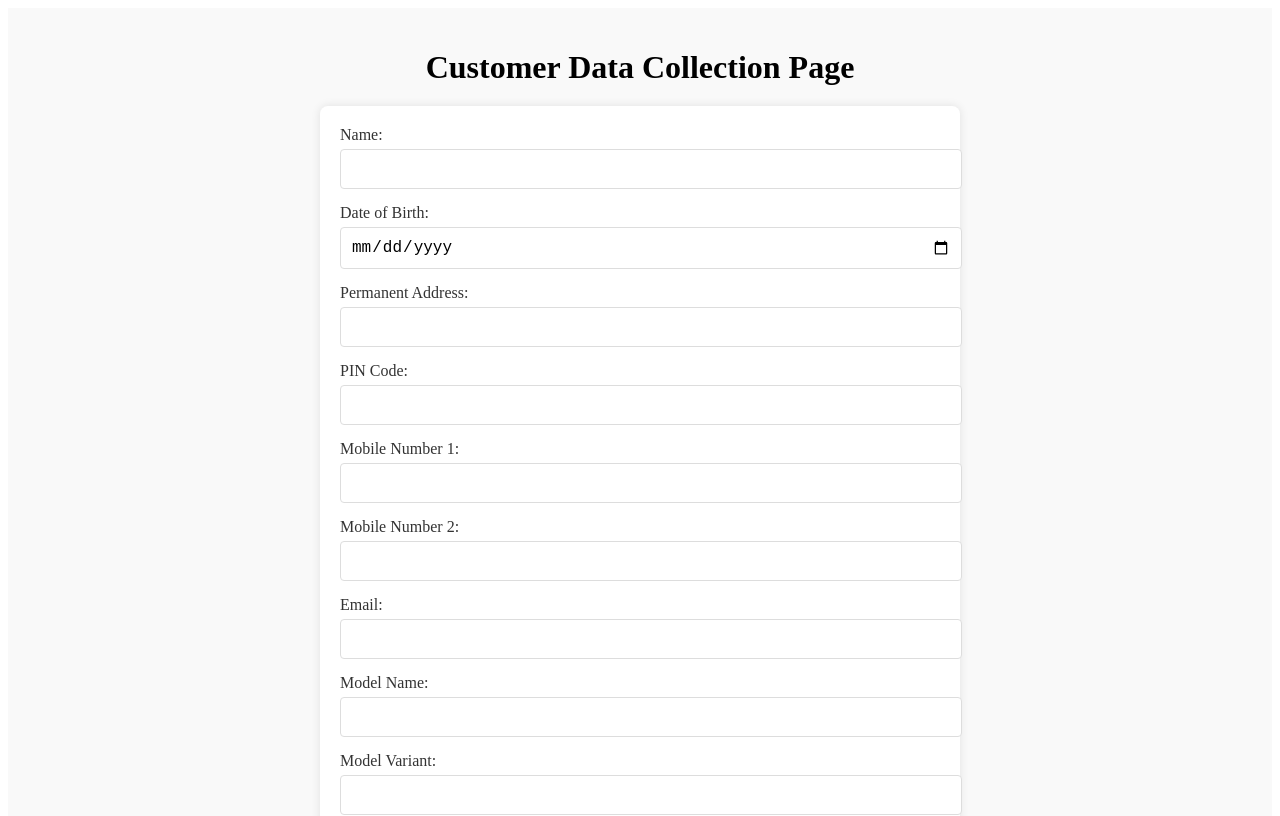
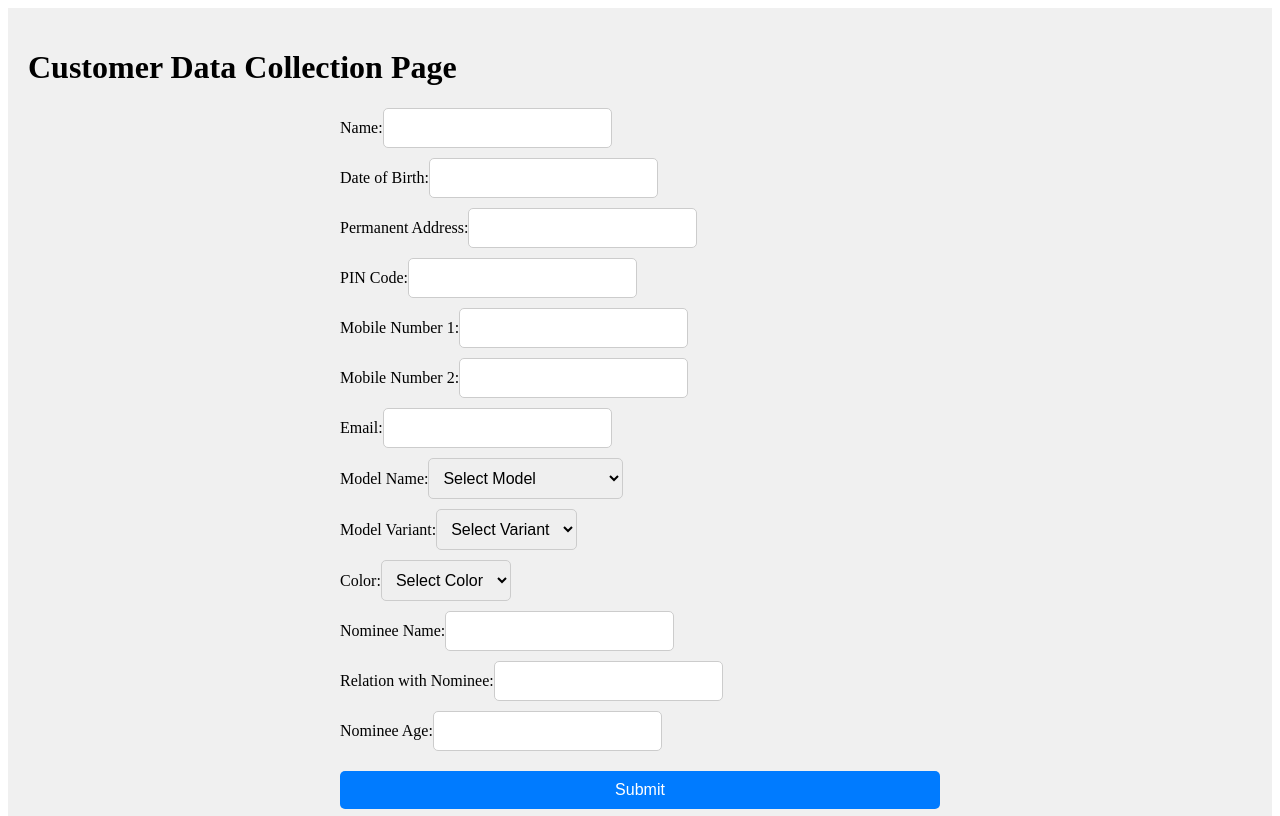
Before and after one commit to nevinsebastian/rto-tvs, a React (Create React App) app: page /customer-form in a window 1280 px wide. Shown: the top 816 px of the page. Built offline with nearby package versions, Linux system fonts and the light colour scheme.

Commit message:
set form

```diff
--- a/src/pages/CustomerInfo.js
+++ b/src/pages/CustomerInfo.js
@@ -1,4 +1,4 @@
-import React, { useState } from 'react';
+import React, { useState, useEffect } from 'react';
 import { useLocation } from 'react-router-dom';
 
 const CustomerInfo = () => {
@@ -22,6 +22,30 @@ const CustomerInfo = () => {
     nomineeAge: ''
   });
 
+  const [models, setModels] = useState({});
+  const [variants, setVariants] = useState({});
+  const [colors, setColors] = useState([]);
+
+  useEffect(() => {
+    // Fetch the JSON data from the public directory
+    fetch('/tvsModels.json')
+      .then(response => response.json())
+      .then(data => {
+        setModels(data.models);
+      })
+      .catch(error => console.error('Error fetching TVS models:', error));
+  }, []);
+
+  useEffect(() => {
+    if (models[formData.modelName]) {
+      setVariants(models[formData.modelName].variants);
+      setColors(models[formData.modelName].variants[formData.modelVariant] || []);
+    } else {
+      setVariants({});
+      setColors([]);
+    }
+  }, [formData.modelName, formData.modelVariant, models]);
+
   const handleChange = (e) => {
     const { name, value } = e.target;
     setFormData(prevData => ({
@@ -30,19 +54,39 @@ const CustomerInfo = () => {
     }));
   };
 
+  const handleModelChange = (e) => {
+    const modelName = e.target.value;
+    setFormData(prevData => ({
+      ...prevData,
+      modelName,
+      modelVariant: '',  // Reset variant and color when model changes
+      color: ''
+    }));
+  };
+
+  const handleVariantChange = (e) => {
+    const variant = e.target.value;
+    setFormData(prevData => ({
+      ...prevData,
+      modelVariant: variant,
+      color: ''  // Reset color when variant changes
+    }));
+    setColors(variants[variant] || []);
+  };
+
   const handleSubmit = (e) => {
     e.preventDefault();
-    // Handle form submission logic here
+    // Handle form submission logic here (e.g., sending data to a server)
     console.log('Form Data Submitted:', formData);
   };
 
   return (
     <div style={styles.container}>
-      <h1 style={styles.heading}>Customer Data Collection Page</h1>
-      {name && <p style={styles.welcomeText}>Welcome, {decodeURIComponent(name)}! Please fill in your details below.</p>}
+      <h1>Customer Data Collection Page</h1>
+      {name && <p>Welcome, {decodeURIComponent(name)}! Please fill in your details below.</p>}
       <form onSubmit={handleSubmit} style={styles.form}>
-        <div style={styles.inputGroup}>
-          <label style={styles.label}>Name:</label>
+        <label>
+          Name:
           <input
             type="text"
             name="name"
@@ -51,20 +95,20 @@ const CustomerInfo = () => {
             required
             style={styles.input}
           />
-        </div>
-        <div style={styles.inputGroup}>
-          <label style={styles.label}>Date of Birth:</label>
+        </label>
+        <label>
+          Date of Birth:
           <input
-            type="date"
+            type="text"
             name="dob"
             value={formData.dob}
             onChange={handleChange}
             required
             style={styles.input}
           />
-        </div>
-        <div style={styles.inputGroup}>
-          <label style={styles.label}>Permanent Address:</label>
+        </label>
+        <label>
+          Permanent Address:
           <input
             type="text"
             name="address"
@@ -73,9 +117,9 @@ const CustomerInfo = () => {
             required
             style={styles.input}
           />
-        </div>
-        <div style={styles.inputGroup}>
-          <label style={styles.label}>PIN Code:</label>
+        </label>
+        <label>
+          PIN Code:
           <input
             type="text"
             name="pin"
@@ -84,9 +128,9 @@ const CustomerInfo = () => {
             required
             style={styles.input}
           />
-        </div>
-        <div style={styles.inputGroup}>
-          <label style={styles.label}>Mobile Number 1:</label>
+        </label>
+        <label>
+          Mobile Number 1:
           <input
             type="text"
             name="mobile1"
@@ -95,9 +139,9 @@ const CustomerInfo = () => {
             required
             style={styles.input}
           />
-        </div>
-        <div style={styles.inputGroup}>
-          <label style={styles.label}>Mobile Number 2:</label>
+        </label>
+        <label>
+          Mobile Number 2:
           <input
             type="text"
             name="mobile2"
@@ -106,9 +150,9 @@ const CustomerInfo = () => {
             required
             style={styles.input}
           />
-        </div>
-        <div style={styles.inputGroup}>
-          <label style={styles.label}>Email:</label>
+        </label>
+        <label>
+          Email:
           <input
             type="email"
             name="email"
@@ -117,42 +161,54 @@ const CustomerInfo = () => {
             required
             style={styles.input}
           />
-        </div>
-        <div style={styles.inputGroup}>
-          <label style={styles.label}>Model Name:</label>
-          <input
-            type="text"
+        </label>
+        <label>
+          Model Name:
+          <select
             name="modelName"
             value={formData.modelName}
-            onChange={handleChange}
+            onChange={handleModelChange}
             required
             style={styles.input}
-          />
-        </div>
-        <div style={styles.inputGroup}>
-          <label style={styles.label}>Model Variant:</label>
-          <input
-            type="text"
+          >
+            <option value="">Select Model</option>
+            {Object.keys(models).map(model => (
+              <option key={model} value={model}>{model}</option>
+            ))}
+          </select>
+        </label>
+        <label>
+          Model Variant:
+          <select
             name="modelVariant"
             value={formData.modelVariant}
-            onChange={handleChange}
+            onChange={handleVariantChange}
             required
             style={styles.input}
-          />
-        </div>
-        <div style={styles.inputGroup}>
-          <label style={styles.label}>Color:</label>
-          <input
-            type="text"
+          >
+            <option value="">Select Variant</option>
+            {Object.keys(variants).map(variant => (
+              <option key={variant} value={variant}>{variant}</option>
+            ))}
+          </select>
+        </label>
+        <label>
+          Color:
+          <select
             name="color"
             value={formData.color}
             onChange={handleChange}
             required
             style={styles.input}
-          />
-        </div>
-        <div style={styles.inputGroup}>
-          <label style={styles.label}>Nominee Name:</label>
+          >
+            <option value="">Select Color</option>
+            {colors.map(color => (
+              <option key={color} value={color}>{color}</option>
+            ))}
+          </select>
+        </label>
+        <label>
+          Nominee Name:
           <input
             type="text"
             name="nomineeName"
@@ -161,9 +217,9 @@ const CustomerInfo = () => {
             required
             style={styles.input}
           />
-        </div>
-        <div style={styles.inputGroup}>
-          <label style={styles.label}>Relation with Nominee:</label>
+        </label>
+        <label>
+          Relation with Nominee:
           <input
             type="text"
             name="nomineeRelation"
@@ -172,18 +228,18 @@ const CustomerInfo = () => {
             required
             style={styles.input}
           />
-        </div>
-        <div style={styles.inputGroup}>
-          <label style={styles.label}>Nominee Age:</label>
+        </label>
+        <label>
+          Nominee Age:
           <input
-            type="number"
+            type="text"
             name="nomineeAge"
             value={formData.nomineeAge}
             onChange={handleChange}
             required
             style={styles.input}
           />
-        </div>
+        </label>
         <button type="submit" style={styles.button}>Submit</button>
       </form>
     </div>
@@ -193,58 +249,31 @@ const CustomerInfo = () => {
 const styles = {
   container: {
     padding: '20px',
-    background: '#f9f9f9',
+    background: '#f0f0f0',
     minHeight: '100vh',
+  },
+  form: {
     display: 'flex',
     flexDirection: 'column',
-    alignItems: 'center',
-    justifyContent: 'center',
-  },
-  heading: {
-    fontSize: '2rem',
-    marginBottom: '20px',
-  },
-  welcomeText: {
-    fontSize: '1.2rem',
-    marginBottom: '20px',
-    color: '#555',
-  },
-  form: {
-    width: '100%',
     maxWidth: '600px',
-    background: '#fff',
-    padding: '20px',
-    borderRadius: '8px',
-    boxShadow: '0 0 10px rgba(0, 0, 0, 0.1)',
-  },
-  inputGroup: {
-    marginBottom: '15px',
-  },
-  label: {
-    display: 'block',
-    fontSize: '1rem',
-    marginBottom: '5px',
-    color: '#333',
+    margin: '0 auto',
   },
   input: {
-    width: '100%',
     padding: '10px',
     fontSize: '16px',
-    borderRadius: '4px',
-    border: '1px solid #ddd',
+    marginBottom: '10px',
+    borderRadius: '5px',
+    border: '1px solid #ccc',
   },
   button: {
     padding: '10px 20px',
     fontSize: '16px',
-    borderRadius: '4px',
+    borderRadius: '5px',
     border: 'none',
     cursor: 'pointer',
     backgroundColor: '#007BFF',
     color: '#fff',
-    transition: 'background-color 0.3s',
-  },
-  buttonHover: {
-    backgroundColor: '#0056b3',
+    marginTop: '10px',
   },
 };
 
```
